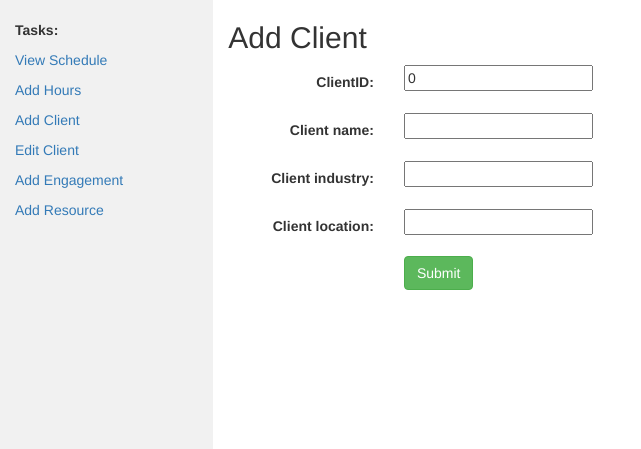
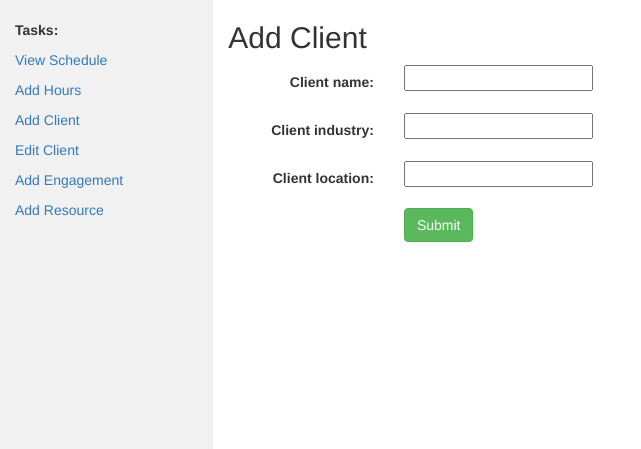
Before and after one commit to npisciottano/Django-ResourceScheduling, a Django app: page /client/add/ in a window 1280 px wide. Shown: the part 52-501 px from the top of the page, without its empty margins (0-641 px from the left). Run offline with Django 3.2, Linux system fonts and the light colour scheme; some libraries are stand-ins or nearby versions.

Commit message:
added primary key fields - still stuck on updateview -_-

```diff
--- a/DAeIASchedule/settings.py
+++ b/DAeIASchedule/settings.py
@@ -49,6 +49,7 @@ MIDDLEWARE = [
     'django.contrib.auth.middleware.AuthenticationMiddleware',
     'django.contrib.messages.middleware.MessageMiddleware',
     'django.middleware.clickjacking.XFrameOptionsMiddleware',
+
 ]
 
 ROOT_URLCONF = 'DAeIASchedule.urls'
--- a/DAeIASchedule/urls.py
+++ b/DAeIASchedule/urls.py
@@ -16,4 +16,5 @@ urlpatterns = [
     url(r'^engagement/add/$', views.EngagementCreate.as_view(success_url='/engagements/'), name='engagement-add'),
     url(r'^assignment/add/$', views.AssignmentCreate.as_view(success_url='/assignments/'), name='assignment-add'),
     url(r'^client/add/$', views.ClientCreate.as_view(success_url='/clients/'), name='client-add'),
+    url(r'^client/(?P<pk>.+)/$', views.ClientEdit.as_view(success_url='/clients/'), name='client-edit'),
  ]
--- a/Schedule/models.py
+++ b/Schedule/models.py
@@ -1,9 +1,10 @@
+import uuid
 from django.db import models
-from django.core.urlresolvers import reverse
+from django.urls import reverse
 
 # Create your models here.
 class resource(models.Model):
-    resourceID = models.PositiveIntegerField(default=0, unique=True)
+    resourceID = models.UUIDField(primary_key=True, default=uuid.uuid4, editable=False)
     resource_name = models.CharField(max_length=255)
     resource_level = models.CharField(max_length=255)
     resource_firm = models.CharField(max_length=25)
@@ -13,7 +14,7 @@ class resource(models.Model):
         return self.resource_name
 
 class client(models.Model):
-    clientID = models.PositiveIntegerField(default=0, unique=True)
+    clientID = models.UUIDField(primary_key=True, default=uuid.uuid4, editable=False)
     client_name = models.CharField(max_length=255)
     client_industry = models.CharField(max_length=255)
     client_location = models.CharField(max_length=255)
@@ -22,8 +23,8 @@ class client(models.Model):
         return self.client_name
 
 class engagement(models.Model):
-    engagementID = models.PositiveIntegerField(default=0, unique=True)
-    clientID = models.ForeignKey(client, on_delete=models.CASCADE, null=True)
+    engagementID = models.UUIDField(primary_key=True, default=uuid.uuid4, editable=False)
+    clientID = models.ForeignKey(client, on_delete=models.CASCADE, default=uuid.uuid4)
     engagement_description = models.CharField(max_length=255)
     engagement_code = models.CharField(max_length=255)
 
--- a/Schedule/templates/base.html
+++ b/Schedule/templates/base.html
@@ -80,7 +80,7 @@
         <p><a href="/schedule/">View Schedule</a></p>
         <p><a href="{% url 'assignment-add' %}">Add Hours</a></p>
         <p><a href="{% url 'client-add' %}">Add Client</a></p>
-        <p><a href="#">Edit Client</a></p>
+        <p><a href="{% url 'client-edit' %}">Edit Client</a></p>
         <p><a href="{% url 'engagement-add' %}">Add Engagement</a></p>
         <p><a href="{% url 'resource-add' %}">Add Resource</a></p>
     </div>
--- a/Schedule/views.py
+++ b/Schedule/views.py
@@ -2,7 +2,7 @@ from django.shortcuts import render
 from django.views.generic import ListView
 from Schedule.models import engagement, assignment, resource, client
 from django.views.generic.edit import CreateView, UpdateView, DeleteView
-from django.core.urlresolvers import reverse_lazy
+
 
 # Create your views here.
 def index(request):
@@ -22,6 +22,7 @@ class ResourceList(ListView):
 
 class ClientList(ListView):
     model = client
+    fields = ['client_name', 'client_industry', 'client_location']
     template_name = 'client_list.html'
 
 def schedule(request):
@@ -29,11 +30,11 @@ def schedule(request):
 
 class ResourceCreate(CreateView):
     model = resource
-    fields = ['resourceID', 'resource_name', 'resource_level', 'resource_firm', 'resource_group']
+    fields = ['resource_name', 'resource_level', 'resource_firm', 'resource_group']
 
 class EngagementCreate(CreateView):
     model = engagement
-    fields = ['engagementID', 'clientID', 'engagement_description', 'engagement_code']
+    fields = ['clientID', 'engagement_description', 'engagement_code']
 
 class AssignmentCreate(CreateView):
     model = assignment
@@ -41,12 +42,12 @@ class AssignmentCreate(CreateView):
 
 class ClientCreate(CreateView):
     model = client
-    fields = ['clientID', 'client_name', 'client_industry', 'client_location']
+    fields = ['client_name', 'client_industry', 'client_location']
 
 class ClientEdit(UpdateView):
     model = client
-    fields = ['clientID', 'client_name', 'client_industry', 'client_location']
-
+    fields = ['client_name', 'client_industry', 'client_location']
+    template_name_suffix = '_update_form'
 
 
 #Building client+engagement view
```
Also changed, not shown: Schedule/templates/Schedule/client_update_form.html (+8 -4 lines), db.sqlite3.
